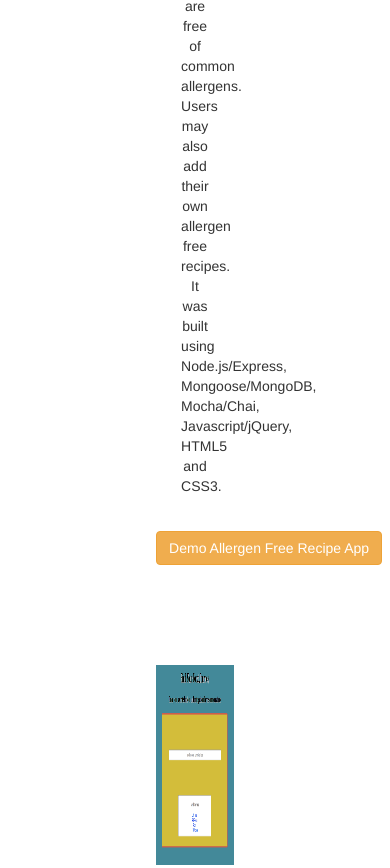
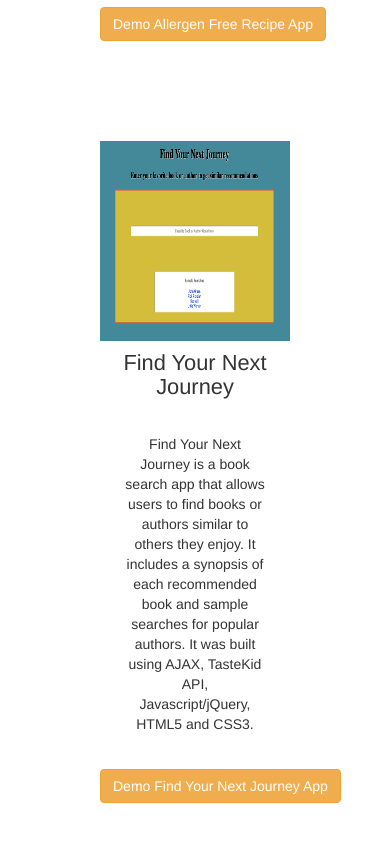
Before and after one commit to angiecrellin/portfolio-site, a website: page index.html in a window 390 px wide. Shown: the part 3963-4831 px from the top of the page. Drawn offline with nearby package versions, Linux system fonts and the light colour scheme.

Commit message:
add responsive

```diff
--- a/css/style.css
+++ b/css/style.css
@@ -1,3 +1,5 @@
+
+
 a:visited {
 	text-decoration: none;
 }
@@ -97,8 +99,8 @@ button {
 
 
 .col-lg-6 {
-	width: 49%;
-	margin: 5px;
+	// width: 49%;
+	// margin: 5px;
 	padding-top: 50px;
 	padding-bottom: 50px;
 	// border: 2px solid antiquewhite;
--- a/index.html
+++ b/index.html
@@ -106,26 +106,26 @@
     </div>
     <section class="container" id='projects'>
         <div class="row">
-            <div class="col-lg-6 col-md-12" id='allergen-free'>
+            <div class="col-lg-6 col-md-6" id='allergen-free'>
                 <a href="https://arcane-citadel-54908.herokuapp.com/"><img class="image-responsive" style="width:100%" src="./images/recipe_app.png" height="200px" width="400px"></a>
                 <h4>Allergen Free Recipes</h5>
                 <p class="description"> Allergen Free Recipes is an app that allows users to search for recipes that are free of common allergens. Users may also add their own allergen free recipes. It was built using Node.js/Express, Mongoose/MongoDB, Mocha/Chai, Javascript/jQuery, HTML5 and CSS3.</p>
                 <a class="btn btn-warning" href="https://arcane-citadel-54908.herokuapp.com/">Demo Allergen Free Recipe App</a>
             </div>
-            <div class="col-lg-6 col-md-12" id='taste-kid'>
+            <div class="col-lg-6 col-md-6" id='taste-kid'>
                 <a href="https://angiecrellin.github.io/TasteKidAPIHack/"><img class="image-responsive" style="width:100%" src="./images/bookSearch_app.png" height="200px" width="400px"></a>
                 <h4>Find Your Next Journey</h5>
                 <p class="description">Find Your Next Journey is a book search app that allows users to find books or authors similar to others they enjoy. It includes a synopsis of each recommended book and sample searches for popular authors. It was built using AJAX, TasteKid API, Javascript/jQuery, HTML5 and CSS3.</p>
                 <a class="btn btn-warning" href="https://angiecrellin.github.io/TasteKidAPIHack/">Demo Find Your Next Journey App</a></button>
             </div>
-            <div class="col-lg-6 col-md-12" id='my-chore-list'>
+            <div class="col-lg-6 col-md-6" id='my-chore-list'>
                 <a href="https://powerful-basin-22366.herokuapp.com/"><img class="image-responsive" style="width:100%" src="./images/myChoreList_app.png" height="200px" width="400px"></a>
                 <h4>My Chore List</h5>
                 <p class="description">My Chore List is an app that allows parents to create a list of chores including the expected time to complete each task. Children may check off the chores as they are completed. A count keeps track of how many chores are left to complete that day. It was built using React.js/Redux.js, Javascript,
                     <br> HTML5 and CSS3.</p>
                 <a class="btn btn-warning" href="https://powerful-basin-22366.herokuapp.com/">Demo My Chore List App</a></button>
             </div>
-            <div class="col-lg-6 col-md-12" id='study-app'>
+            <div class="col-lg-6 col-md-6" id='study-app'>
                 <a href="https://mysterious-forest-43283.herokuapp.com/"><img class="image-responsive" style="width:100%" src="./images/study_app.png" height="200px" width="400px"></a>
                 <h4>Study App</h5>
                 <p class="description">This study app allows users to learn terms and definitions using flashcards. The terms are on the front of the card and the definitions are on the back. A user can hover over each card to flip it and reveal the definition. It was built using Node.js/Express, Mongoose/MongoDB, React.js/Redux.js, Javascript, HTML5 and CSS3.
```
